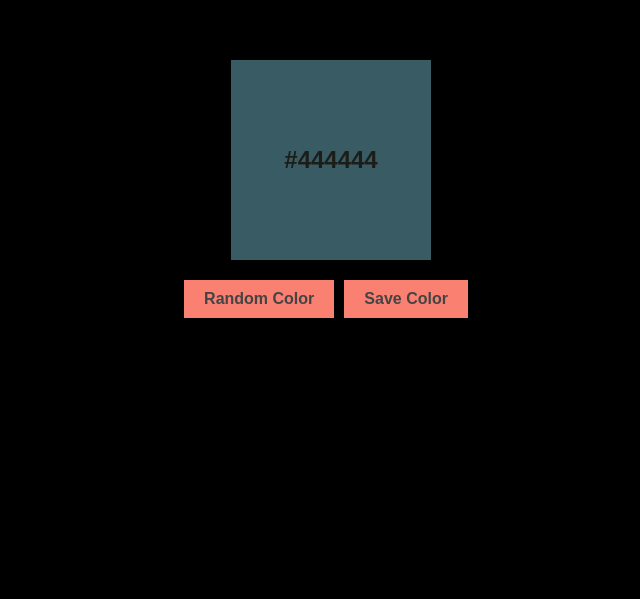
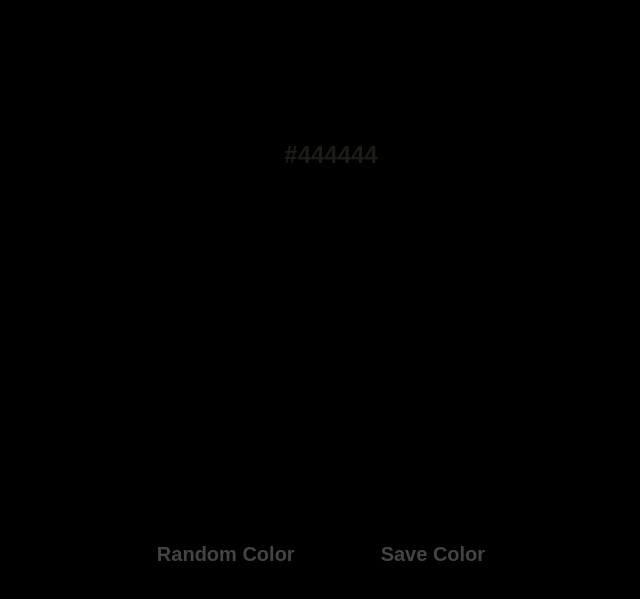
Before and after one commit to Sam-GitRepo/JS-Projects, a plain HTML site: page Color Selction/index.html in a window 1280 px wide. Shown: the part 201-800 px from the top of the page, without its empty margins (309-949 px from the left). Drawn offline with Linux system fonts and the light colour scheme.

Commit message:
CSS changes

```diff
--- a/Color Selction/index.js
+++ b/Color Selction/index.js
@@ -37,6 +37,7 @@ generateRandomColor.addEventListener("click", (e) => {
   }
   colorCode.innerText = color;
   colorCode.style.background = color;
+  document.body.style.backgroundColor = color;
 });
 
 saveRandomColor.addEventListener("click", (e) => {
--- a/Color Selction/style.css
+++ b/Color Selction/style.css
@@ -1,55 +1,3 @@
-/* * {
-  margin: 0;
-  padding: 0;
-}
-#root {
-  width: 100vw;
-  height: 100vh;
-  padding: 20px;
-  background: #cdeffe;
-}
-#generated__color {
-  display: flex;
-  justify-content: center;
-  align-items: center;
-}
-.color_code {
-  padding: 30px;
-  background: #fff;
-  border-radius: 8px;
-}
-.controller {
-  display: flex;
-  justify-content: center;
-  align-items: center;
-}
-
-.controller button {
-  margin: 10px;
-  padding: 10px 5px;
-  border: none;
-  border-radius: 8px;
-  cursor: pointer;
-}
-.generate_random_color {
-  background: #95f4b4;
-  color: #1b303a;
-  font-weight: 600;
-}
-.save_random_color {
-  background: #f4dc95;
-  color: #1b303a;
-  font-weight: 600;
-}
-
-#saved__color {
-  margin-top: 30px;
-  display: flex;
-  justify-content: center;
-  align-items: center;
-  flex-wrap: wrap;
-} */
-
 body {
   font-family: Arial, sans-serif;
   background-color:black;
@@ -69,7 +17,9 @@ body {
   display: flex;
   align-items: center;
   justify-content: center;
-  background-color: #395c64;
+  background-color: inherit;
+  border: 5px solid black;
+  margin: auto;
   width: 200px;
   height: 200px;
 }
@@ -79,6 +29,7 @@ body {
   font-size: 24px;
   font-weight: bold;
   padding: 10px;
+  border: 2px solid black;
 }
 
 .controller {
@@ -87,18 +38,20 @@ body {
 }
 
 button {
-  background-color:salmon;
-  border: none;
+  background-color:inherit;
+  border: 3px solid black ;
+  border-radius: 10px;
   color: #444444;
   cursor: pointer;
-  font-size: 16px;
+  font-size: 20px;
   font-weight: bold;
-  margin-right: 10px;
+  margin-right: 30px;
+  margin-left: 10px;
   padding: 10px 20px;
 }
 
 button:hover {
-  background-color: skyblue;
+  background-color: black;
   color: lightcoral;
 }
 
```
